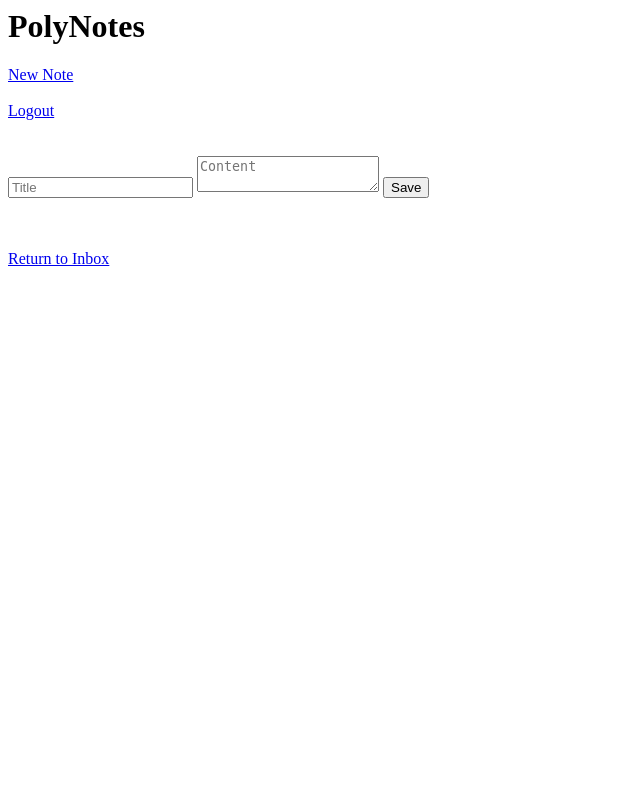
After one commit to Intro-to-SE-Lab-Fall-20/Group-4, a Django app: page /polynotes/?note_id=0 in a window 1280 px wide. The commit adds this page. Shown: the whole page, without its empty margins (0-640 px from the left). Run offline with Django 3.2, Linux system fonts and the light colour scheme; data that the repository does not hold is empty.

Commit message:
Fixed url path for notes and added a path to delete notes. Modified note model to have time included. Fixed bugs in note view that caused editing to duplicate the note. Removed unnecessary html page for individual notes.

```diff
--- a/polymail/polymail/forms.py
+++ b/polymail/polymail/forms.py
@@ -11,7 +11,3 @@ class EmailForm(forms.Form):
 
 class SearchForm(forms.Form):
         search_query = forms.CharField(label="Enter Search Term")
-
-class NotesForm(forms.Form):
-        title = forms.CharField(label="Title", required=True)
-        body = forms.CharField(label="Body", widget = forms.Textarea)
--- a/polymail/polymail/models.py
+++ b/polymail/polymail/models.py
@@ -69,6 +69,8 @@ class UserProfile(models.Model):
 class Note(models.Model):
     title = models.CharField(max_length=255)
     content = models.TextField(blank=True, null=True)
+
+    created_at = models.DateTimeField(auto_now_add=True)
 
     class Meta:
         ordering = ('title',)
--- a/polymail/polymail/urls.py
+++ b/polymail/polymail/urls.py
@@ -10,7 +10,6 @@ urlpatterns = [
     path('emailview/<str:thread_id>/', views.emailview, name="emailview"),
     path('admin/', admin.site.urls),
     path('accounts/', include('allauth.urls')),
-    path('notes/', views.notes),
-    path('notes/<str:note_id>/', views.notes_view)
-
+    path('polynotes/', views.polynotes, name="polynotes"),
+    path("delete_note/<int:note_id>/", views.delete_note, name="delete_note")
 ]
--- a/polymail/polymail/views.py
+++ b/polymail/polymail/views.py
@@ -3,8 +3,9 @@ import django.contrib.auth as auth
 from django.contrib.auth.models import User
 from django.shortcuts import redirect, render
 
-from .forms import EmailForm, SearchForm, NotesForm
+from .forms import EmailForm, SearchForm
 from . import models
+from .models import Note
 
 def index(request):
     messages = None
@@ -96,13 +97,47 @@ def emailview(request, thread_id):
 
     return render(request, 'main/view-email.html', {"message": message})
 
-def notes(request):
-    return render(request, 'main/notes.html')
+def polynotes(request):
+    note_id = int(request.GET.get('note_id', 0))
+    notes = Note.objects.all()
 
-def notes_view(request, note_id):
-    if (note_id == '0'):
-        form = NotesForm()
-        return render(request, 'main/notes_view.html', {'form': form})
+    if request.method == 'POST':
+        note_id = int(request.POST.get('note_id', 0))
+        title = request.POST.get('title')
+        content = request.POST.get('content', '')
+
+        if note_id != 0:
+            note = Note.objects.get(pk=note_id)
+            note.title = title
+            note.content = content
+            note.save()
+
+            return redirect('/polynotes/')
+
+        else:
+            note = Note.objects.create(title=title, content=content)
+
+            return redirect('/polynotes/')
+
+    if note_id > 0:
+        note = Note.objects.get(pk=note_id)
+
+    else:
+        note = ''
+
+    context = {
+        'note_id': note_id,
+        'notes': notes,
+        'note': note
+    }
+
+    return render(request, 'main/polynotes.html', context)
+
+def delete_note(request, note_id):
+    note = Note.objects.get(pk=note_id)
+    note.delete()
+
+    return redirect('/polynotes/')
 
 def logout(request):
     auth.logout(request)
--- a/polymail/templates/main/index.html
+++ b/polymail/templates/main/index.html
@@ -15,7 +15,7 @@
     {# Options #}
     <a href="/compose/0/">Compose Email</a>
     <br><br>
-    <a href="/notes/">Go to Notes</a>
+    <a href="/polynotes/">Go to Notes</a>
     <br><br>
     <a href="/logout/">Logout</a>
     <br><br>
@@ -27,8 +27,9 @@
             <button type="submit">SEARCH</button>
         </div>
     </form>
+    <br>
 
-    <table class="table">
+    <table class="table" border=1 frame=void rules=rows>
         <thead>
             <tr>
                 <th>From</th>
@@ -45,6 +46,7 @@
                     <td><a href="/emailview/{{ message.id }}/">{% autoescape off %}{{ message.Snippet }}{% endautoescape %}</a></td>
                     <td><small>{{ message.Date }}</small></td>
                 </tr>
+
             {% endfor %}
         </tbody>
     </table>
--- /dev/null
+++ b/polymail/templates/main/notes.css
@@ -0,0 +1,5 @@
+.column {
+    float: left;
+    width: 33%;
+    background-color: red;
+}
--- /dev/null
+++ b/polymail/templates/main/polynotes.html
@@ -0,0 +1,42 @@
+<body>
+    <h1>PolyNotes</h1>
+
+    {# Options #}
+    <a href="{% url 'polynotes' %}?note_id=0">New Note</a>
+    <br><br>
+    <a href="/logout/">Logout</a>
+    <br><br><br>
+
+    <div class="column" style="float:left;width:40%">
+    <table class="table" class="table" border=1 frame=void rules=rows>
+        <tbody>
+            {% for note in notes %}
+            <tr>
+                <td>
+                    <a href="{% url 'polynotes' %}?note_id={{ note.id }}">{{ note.title }}</a>
+                </td>
+                <td><small>
+                    {{ note.created_at }}
+                </td></small>
+            </tr>
+            {% endfor %}
+        </tbody>
+    </table>
+    </div>
+
+    <form method="post" action="{% url 'polynotes' %}">
+    {% csrf_token %}
+    <input type="hidden" name="note_id" value="{{ note_id }}">
+    <div class="column" style:"float:left;width:60%">
+            <input type="text" name="title" placeholder="Title" {% if note %} value="{{ note.title }}" {% endif %}>
+            <textarea name="content" placeholder="Content">{% if note %} {{ note.content }} {% endif %}</textarea>
+            <button type="submit" formmethod="post">Save</button>
+            {% if note %}
+                <a href="{% url 'delete_note' note.id %}">Delete</a>
+            {% endif %}
+    </div>
+    </form>
+
+    <br><br>
+    <a href="/">Return to Inbox</a>
+</body>
```
Also changed, not shown: polymail/templates/main/notes.html (deleted, +0 -14 lines), polymail/templates/main/notes_view.html (deleted, +0 -15 lines), polymail/polymail/migrations/0001_initial.py (added), polymail/polymail/migrations/0002_remove_note_created_at.py (added), polymail/polymail/migrations/0003_note_created_at.py (added), polymail/polymail/migrations/__init__.py (added).
